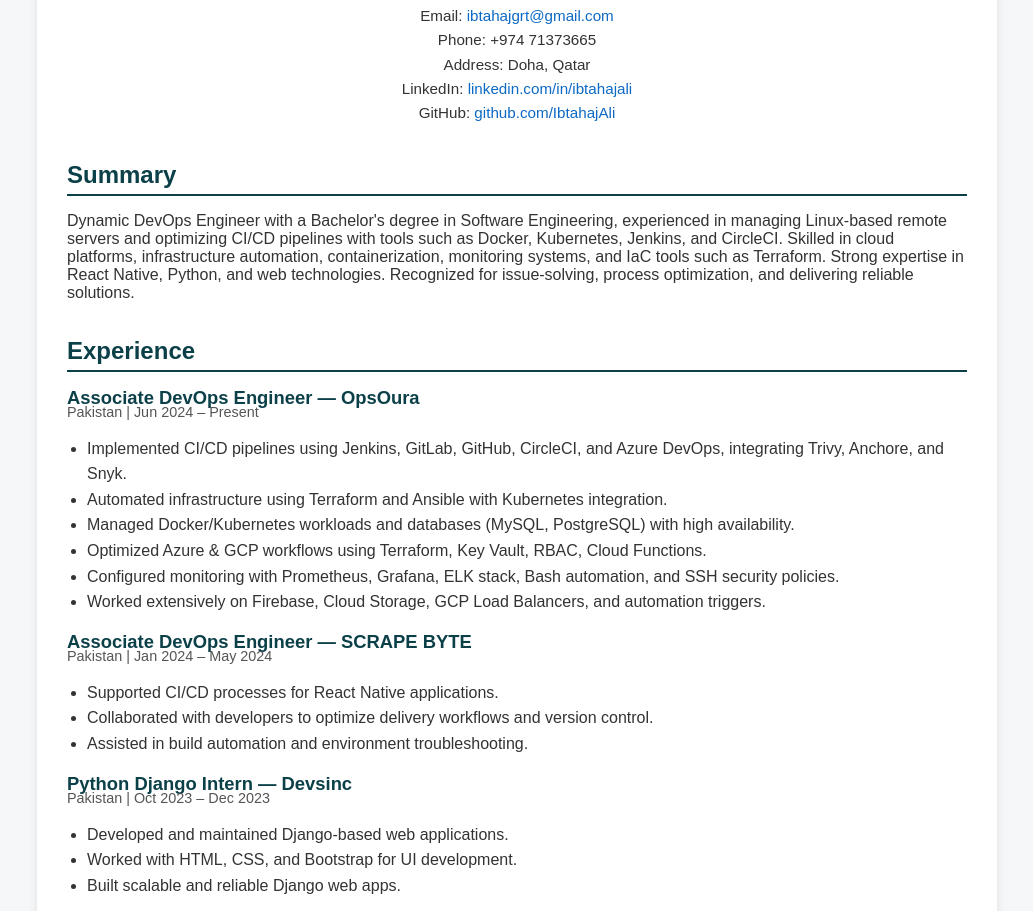
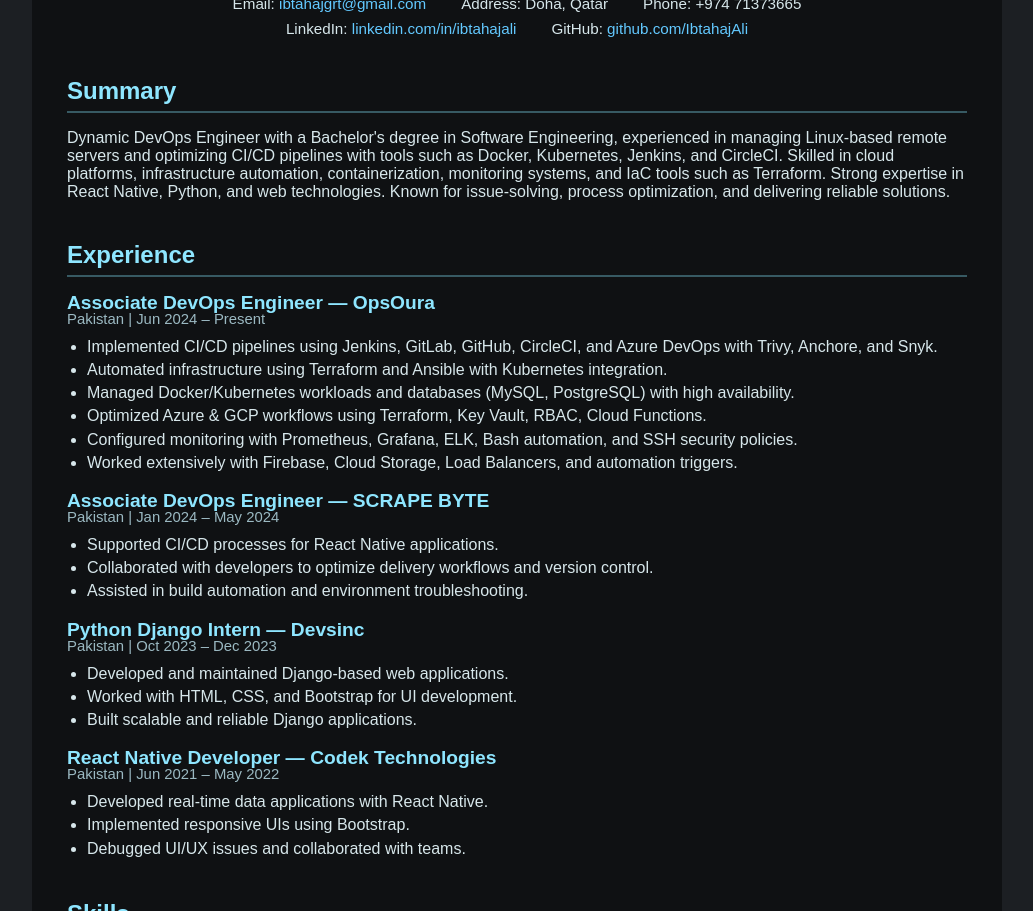
Before and after one commit to IbtahajAli/IbtahajAli.github.io, a plain HTML site: page index.html in a window 1280 px wide. Shown: the part 192-1103 px from the top of the page, without its empty margins (123-1156 px from the left). Drawn offline with Linux system fonts and the light colour scheme.

Commit message:
Refactor styles and update contact section
Updated styles and contact section in index.html. Improved color scheme and layout adjustments.

```diff
--- a/index.html
+++ b/index.html
@@ -1,90 +1,105 @@
 <!DOCTYPE html>
 <html lang="en">
 <head>
-    <meta charset="UTF-8" />
-    <meta name="viewport" content="width=device-width, initial-scale=1.0" />
+    <meta charset="UTF-8">
+    <meta name="viewport" content="width=device-width, initial-scale=1.0">
     <title>Ibtahaj Ali Butt - DevOps Engineer</title>
 
     <style>
         body {
             margin: 0;
             padding: 0;
+            background: #1c1f23;
+            color: #d7e7eb;
             font-family: Arial, sans-serif;
-            background: #f5f7f9;
-            color: #333;
         }
 
         .container {
             max-width: 900px;
             margin: 40px auto;
-            background: #fff;
-            padding: 30px;
-            box-shadow: 0px 0px 10px rgba(0,0,0,0.1);
-            border-radius: 10px;
+            background: #0f1113;
+            padding: 35px;
+            border-radius: 12px;
         }
 
         h1, h2 {
-            color: #0C4049;
+            color: #8ee6ff;
+        }
+
+        h3 {
+            color: #aadfff;
+            margin-bottom: 10px;
         }
 
         .header {
             text-align: center;
-            margin-bottom: 25px;
+            margin-bottom: 30px;
         }
 
-        .header h1 {
-            margin-bottom: 5px;
-            font-size: 2.3rem;
+        /* --- CONTACT SECTION FIX --- */
+        .contact-row {
+            display: flex;
+            justify-content: center;
+            gap: 35px;
+            margin-top: 10px;
+            flex-wrap: wrap;
+            font-size: 0.95rem;
         }
 
-        .contact {
-            margin-top: 10px;
-            font-size: 0.95rem;
-            line-height: 1.6;
-        }
-
-        .contact a {
-            color: #0C69C4;
+        .contact-row a {
+            color: #63c9ff;
             text-decoration: none;
         }
 
+        .contact-row.second {
+            margin-top: 8px;
+        }
+
+        /* --- SECTION HEADERS --- */
         .section {
-            margin-top: 35px;
+            margin-top: 40px;
         }
 
         .section h2 {
-            border-bottom: 2px solid #0C4049;
-            padding-bottom: 5px;
+            border-bottom: 2px solid #375a63;
+            padding-bottom: 6px;
             margin-bottom: 15px;
+        }
+
+        /* --- EXPERIENCE STYLE EXACTLY LIKE YOUR SCREENSHOT --- */
+        .job-title {
+            font-size: 1.2rem;
+            font-weight: bold;
+            color: #8ee6ff;
+        }
+
+        .job-date {
+            font-size: 0.93rem;
+            color: #9bb9c2;
+            margin-top: -3px;
+            margin-bottom: 8px;
         }
 
         ul {
             padding-left: 20px;
-            line-height: 1.6;
-        }
-
-        .job-title {
-            font-weight: bold;
-            font-size: 1.15rem;
-            color: #0C4049;
-        }
-
-        .job-date {
-            font-size: 0.9rem;
-            color: #555;
-            margin-top: -5px;
+            line-height: 1.45;
+            margin-top: 0;
         }
 
         .degree {
             font-size: 1.1rem;
             font-weight: bold;
-            color: #0C4049;
+            color: #8ee6ff;
         }
 
         @media (max-width: 600px) {
             .container {
                 margin: 10px;
                 padding: 20px;
+            }
+            .contact-row {
+                flex-direction: column;
+                text-align: center;
             }
         }
     </style>
@@ -98,16 +113,16 @@
             <h1>Ibtahaj Ali Butt</h1>
             <h3>DevOps Engineer</h3>
 
-            <div class="contact">
+            <!-- FIXED CONTACT SECTION -->
+            <div class="contact-row">
                 <div>Email: <a href="mailto:ibtahajgrt@gmail.com">ibtahajgrt@gmail.com</a></div>
+                <div>Address: Doha, Qatar</div>
                 <div>Phone: +974 71373665</div>
-                <div>Address: Doha, Qatar</div>
-                <div>
-                    LinkedIn: <a href="https://www.linkedin.com/in/ibtahajali" target="_blank">linkedin.com/in/ibtahajali</a>
-                </div>
-                <div>
-                    GitHub: <a href="https://github.com/IbtahajAli" target="_blank">github.com/IbtahajAli</a>
-                </div>
+            </div>
+
+            <div class="contact-row second">
+                <div>LinkedIn: <a href="https://www.linkedin.com/in/ibtahajali" target="_blank">linkedin.com/in/ibtahajali</a></div>
+                <div>GitHub: <a href="https://github.com/IbtahajAli" target="_blank">github.com/IbtahajAli</a></div>
             </div>
         </div>
 
@@ -118,8 +133,8 @@
                 Dynamic DevOps Engineer with a Bachelor's degree in Software Engineering, experienced in managing
                 Linux-based remote servers and optimizing CI/CD pipelines with tools such as Docker, Kubernetes,
                 Jenkins, and CircleCI. Skilled in cloud platforms, infrastructure automation, containerization, monitoring
-                systems, and IaC tools such as Terraform. Strong expertise in React Native, Python, and web
-                technologies. Recognized for issue-solving, process optimization, and delivering reliable solutions.
+                systems, and IaC tools such as Terraform. Strong expertise in React Native, Python, and web technologies.
+                Known for issue-solving, process optimization, and delivering reliable solutions.
             </p>
         </div>
 
@@ -131,12 +146,12 @@
                 <div class="job-title">Associate DevOps Engineer — OpsOura</div>
                 <div class="job-date">Pakistan | Jun 2024 – Present</div>
                 <ul>
-                    <li>Implemented CI/CD pipelines using Jenkins, GitLab, GitHub, CircleCI, and Azure DevOps, integrating Trivy, Anchore, and Snyk.</li>
+                    <li>Implemented CI/CD pipelines using Jenkins, GitLab, GitHub, CircleCI, and Azure DevOps with Trivy, Anchore, and Snyk.</li>
                     <li>Automated infrastructure using Terraform and Ansible with Kubernetes integration.</li>
                     <li>Managed Docker/Kubernetes workloads and databases (MySQL, PostgreSQL) with high availability.</li>
                     <li>Optimized Azure & GCP workflows using Terraform, Key Vault, RBAC, Cloud Functions.</li>
-                    <li>Configured monitoring with Prometheus, Grafana, ELK stack, Bash automation, and SSH security policies.</li>
-                    <li>Worked extensively on Firebase, Cloud Storage, GCP Load Balancers, and automation triggers.</li>
+                    <li>Configured monitoring with Prometheus, Grafana, ELK, Bash automation, and SSH security policies.</li>
+                    <li>Worked extensively with Firebase, Cloud Storage, Load Balancers, and automation triggers.</li>
                 </ul>
             </div>
 
@@ -156,7 +171,7 @@
                 <ul>
                     <li>Developed and maintained Django-based web applications.</li>
                     <li>Worked with HTML, CSS, and Bootstrap for UI development.</li>
-                    <li>Built scalable and reliable Django web apps.</li>
+                    <li>Built scalable and reliable Django applications.</li>
                 </ul>
             </div>
 
@@ -164,9 +179,9 @@
                 <div class="job-title">React Native Developer — Codek Technologies</div>
                 <div class="job-date">Pakistan | Jun 2021 – May 2022</div>
                 <ul>
-                    <li>Developed real-time data applications in React Native.</li>
-                    <li>Implemented responsive UI using Bootstrap.</li>
-                    <li>Debugged UI/UX issues and collaborated with full teams.</li>
+                    <li>Developed real-time data applications with React Native.</li>
+                    <li>Implemented responsive UIs using Bootstrap.</li>
+                    <li>Debugged UI/UX issues and collaborated with teams.</li>
                 </ul>
             </div>
         </div>
@@ -177,11 +192,9 @@
             <ul>
                 <li><strong>Languages & Scripting:</strong> Python, Bash, JavaScript</li>
                 <li><strong>CI/CD & Automation:</strong> Git, GitHub, GitLab, Jenkins, CircleCI, Ansible</li>
-                <li><strong>Containers & Orchestration:</strong> Docker, Podman, Kubernetes, K3s, microservices architecture</li>
-                <li><strong>Infrastructure & Monitoring:</strong> NGINX, Prometheus, Grafana, ELK Stack, Metricbeat, Crontab</li>
-                <li><strong>Cloud & Virtualization:</strong> Azure (Storage, DNS, Databases, Functions, LB, Cosmos DB),
-                    AWS (EC2, S3, IAM, Lambda, VPC, RDS),
-                    GCP (Firestore, Cloud Functions, Load Balancer)</li>
+                <li><strong>Containers & Orchestration:</strong> Docker, Podman, Kubernetes, K3s, Microservices</li>
+                <li><strong>Monitoring:</strong> NGINX, Prometheus, Grafana, ELK Stack, Metricbeat, Crontab</li>
+                <li><strong>Cloud Platforms:</strong> Azure, AWS, Google Cloud</li>
                 <li><strong>Certification:</strong> Microsoft Certified Azure Administrator Associate (AZ-104)</li>
             </ul>
         </div>
```
